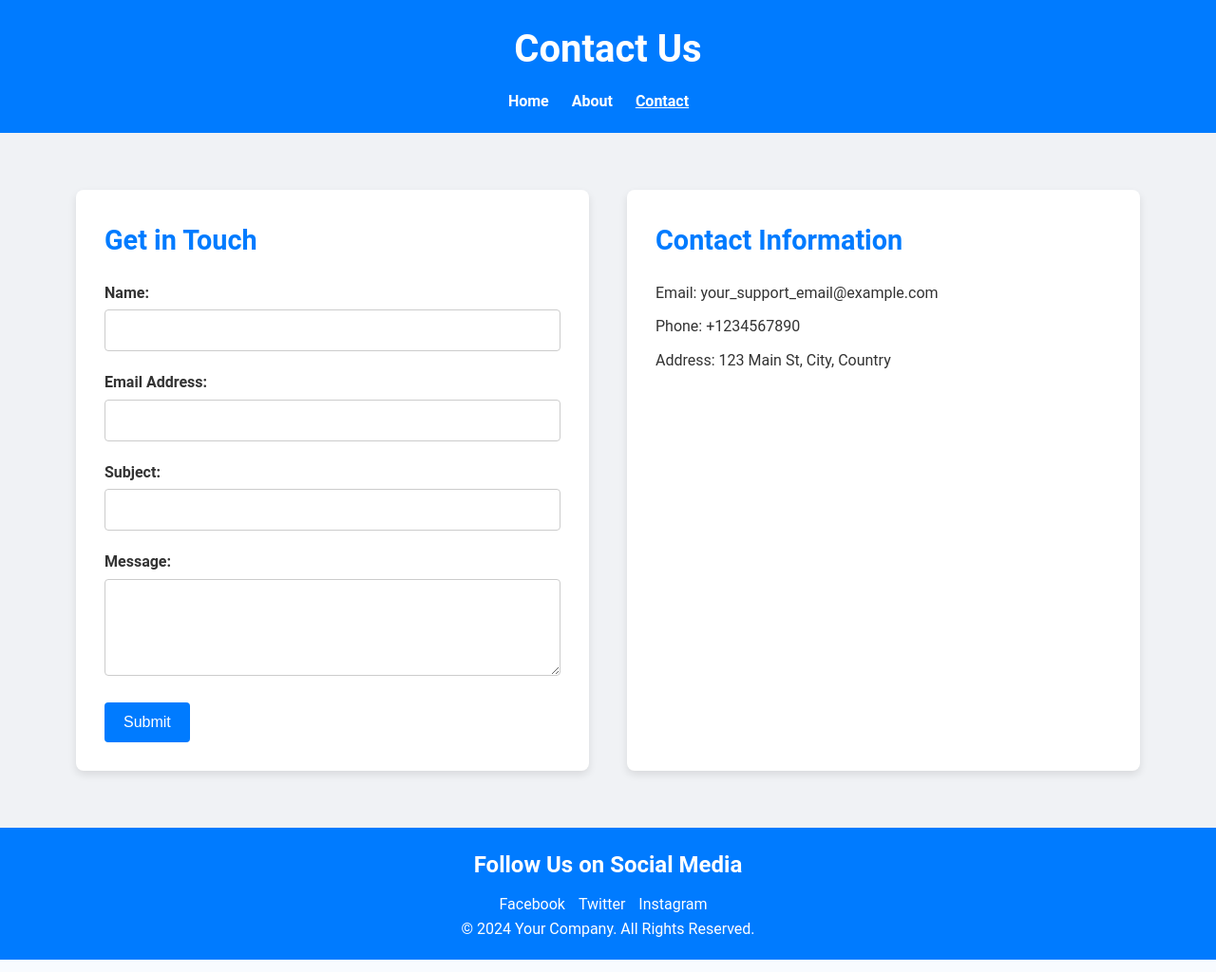
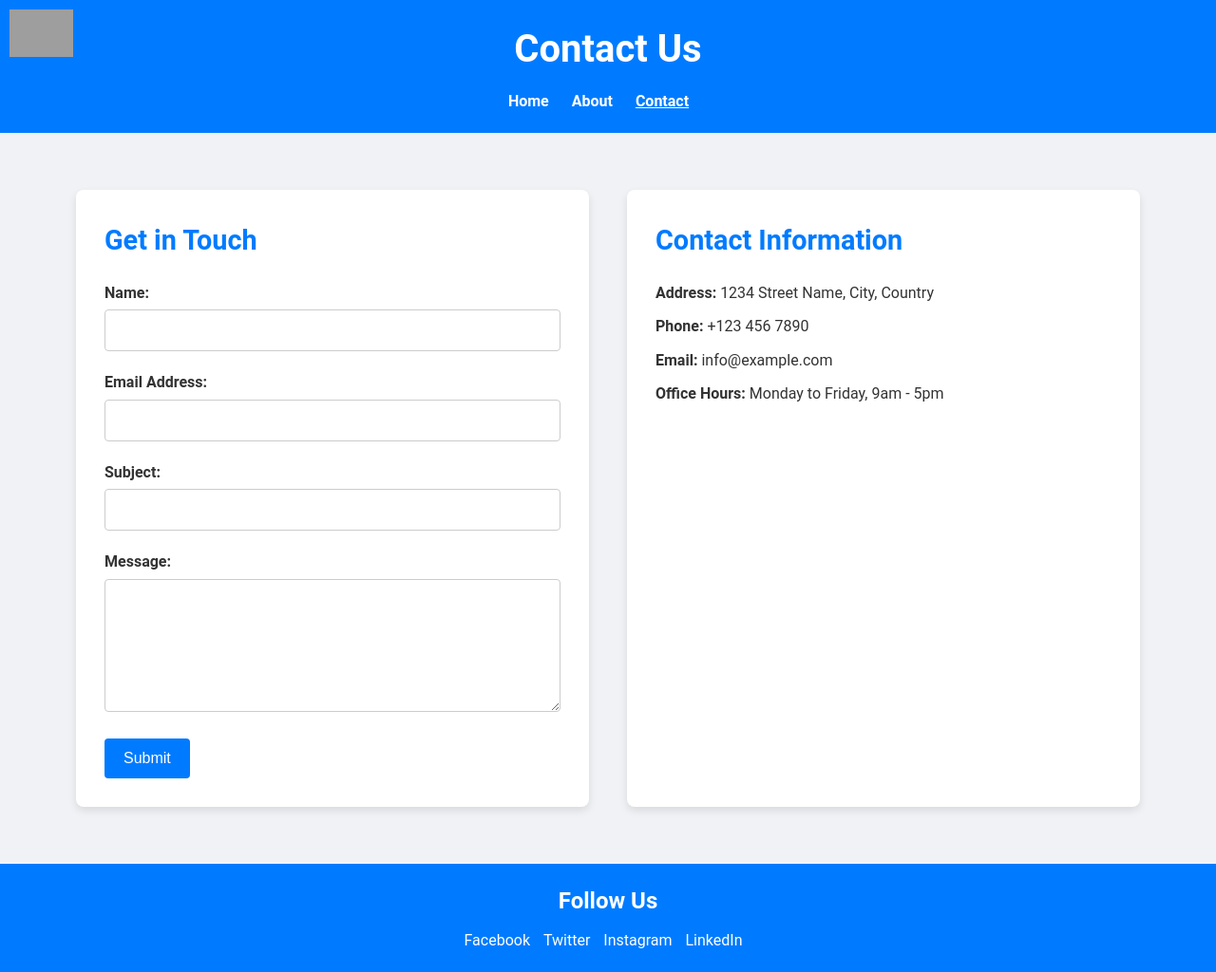
Before and after one commit to SaiyamTuteja/Faculty_Evaluation_System, a PHP site: page /php-reset-password/contactUs.php in a window 1280 px wide. Shown: the whole page at 95% size. Run offline with PHP 8.4, Linux system fonts and the light colour scheme; grey boxes are pictures that could not be loaded.

Commit message:
added logo in ContactUs Page

```diff
--- a/contactUs.php
+++ b/contactUs.php
@@ -5,7 +5,6 @@
     <meta name="viewport" content="width=device-width, initial-scale=1.0">
     <title>Contact Us</title>
     <style>
-        /* Reset default browser styles */
         /* Reset default browser styles */
         * {
             margin: 0;
@@ -25,11 +24,20 @@ header {
             color: #fff;
             padding: 20px;
             text-align: center;
+            position: relative;
         }
 
         header h1 {
             margin-bottom: 10px;
             font-size: 2.5rem;
+        }
+
+        header img {
+            position: absolute;
+            top: 10px;
+            left: 10px;
+            height: 50px;
+            width: auto;
         }
 
         nav ul {
@@ -193,8 +201,6 @@ footer ul li a:hover {
                 font-size: 1.2rem;
             }
         }
-
-
     </style>
 
     <script>
@@ -292,20 +298,17 @@ footer ul li a:hover {
                 return emailRegex.test(email);
             }
         });
-
     </script>
-
-
-
 </head>
 <body>
     <header>
+        <img src="C:/Users/mahek/OneDrive/Desktop/facultyEvaluation/Faculty_Evaluation_System/logo.png" alt="Logo">
         <h1>Contact Us</h1>
         <nav>
             <ul>
                 <li><a href="index.html">Home</a></li>
                 <li><a href="about.html">About</a></li>
-                <li><a href="contact.html" class="active">Contact</a></li> <!-- Current page indicator -->
+                <li><a href="contact.html" class="active">Contact</a></li>
             </ul>
         </nav>
     </header>
@@ -317,42 +320,45 @@ footer ul li a:hover {
                 <div class="form-group">
                     <label for="name">Name:</label>
                     <input type="text" id="name" name="name" required>
+                    <span class="error-message hidden"></span>
                 </div>
                 <div class="form-group">
                     <label for="email">Email Address:</label>
                     <input type="email" id="email" name="email" required>
+                    <span class="error-message hidden"></span>
                 </div>
                 <div class="form-group">
                     <label for="subject">Subject:</label>
                     <input type="text" id="subject" name="subject" required>
+                    <span class="error-message hidden"></span>
                 </div>
                 <div class="form-group">
                     <label for="message">Message:</label>
-                    <textarea id="message" name="message" rows="4" required></textarea>
+                    <textarea id="message" name="message" rows="6" required></textarea>
+                    <span class="error-message hidden"></span>
                 </div>
                 <button type="submit">Submit</button>
             </form>
-            <div id="confirmationMessage" class="hidden">Thank you for your message. We'll get back to you soon!</div>
+            <p id="confirmationMessage" class="hidden">Thank you for contacting us. We will get back to you soon!</p>
         </section>
 
         <section class="contact-info">
             <h2>Contact Information</h2>
-            <p>Email: your_support_email@example.com</p>
-            <p>Phone: +1234567890</p>
-            <p>Address: 123 Main St, City, Country</p>
+            <p><strong>Address:</strong> 1234 Street Name, City, Country</p>
+            <p><strong>Phone:</strong> +123 456 7890</p>
+            <p><strong>Email:</strong> info@example.com</p>
+            <p><strong>Office Hours:</strong> Monday to Friday, 9am - 5pm</p>
         </section>
     </div>
 
     <footer>
-        <div class="social-media">
-            <h3>Follow Us on Social Media</h3>
+        <h3>Follow Us</h3>
         <ul>
             <li><a href="#">Facebook</a></li>
             <li><a href="#">Twitter</a></li>
             <li><a href="#">Instagram</a></li>
+            <li><a href="#">LinkedIn</a></li>
         </ul>
-        </div>
-        <p>&copy; 2024 Your Company. All Rights Reserved.</p>
     </footer>
 </body>
 </html>
```
Lines whose indentation alone changed are shown as unchanged.
